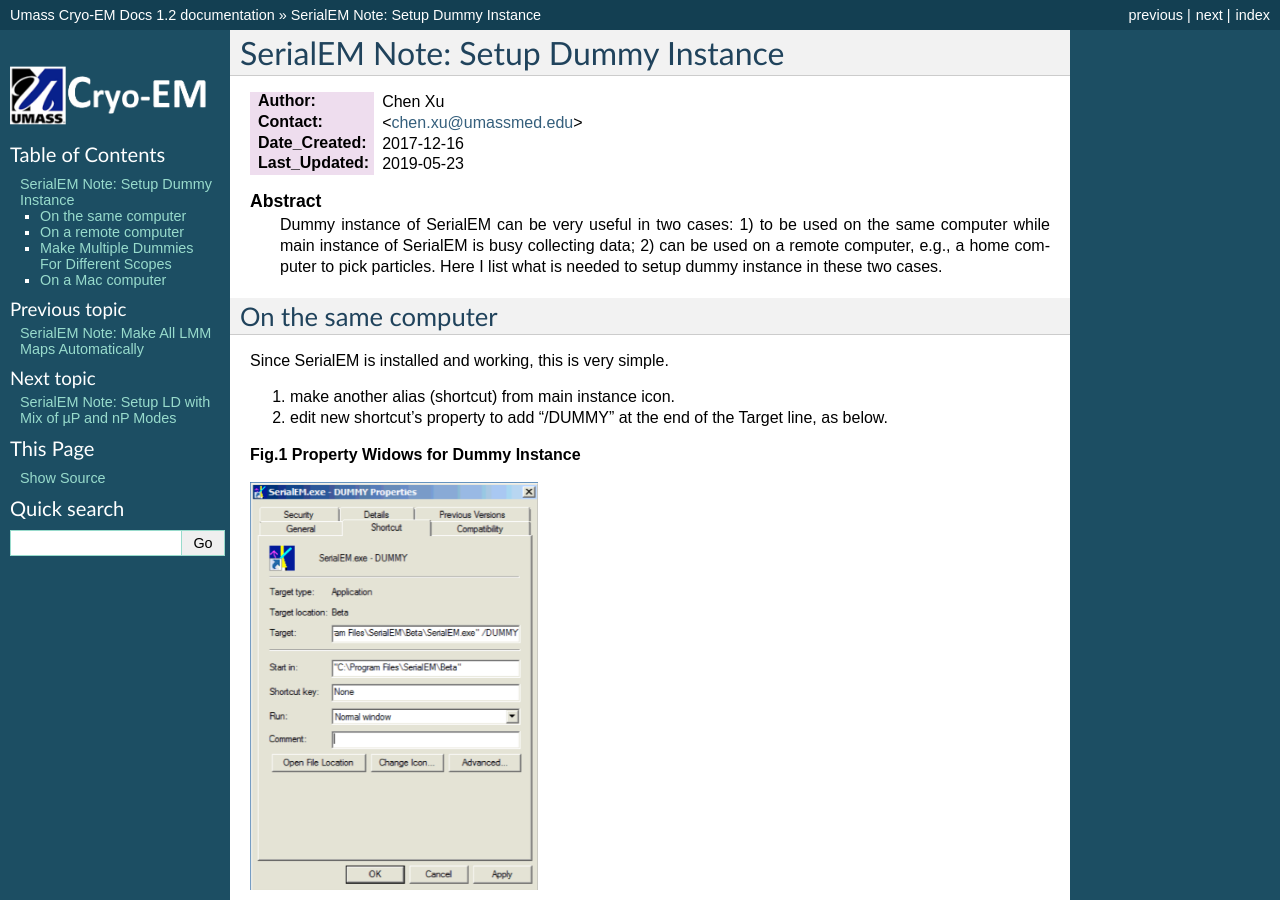
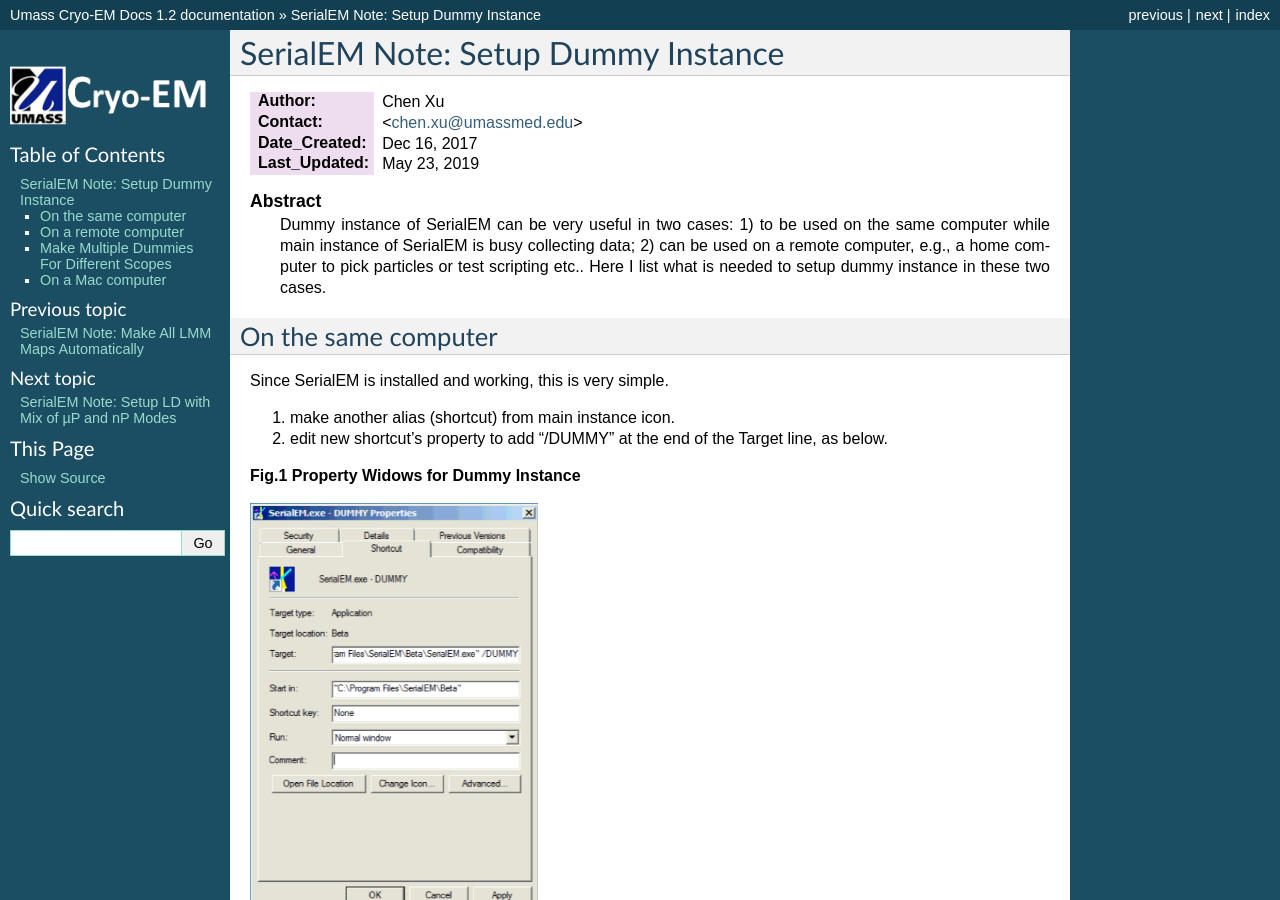
Before and after one commit to xuchen66/sphinx-emdocs, a Sphinx documentation site: the page built from source/serialEM-note-setup-dummy.rst, in a window 1280 px wide and 900 px high. Built offline with Sphinx 7.4.7, drawn with Linux system fonts in a browser that asks for light colours; pages that are not in the unit, such as notebooks, are missing from menus.

Commit message:
Update serialEM-note-setup-dummy.rst

```diff
--- a/source/serialEM-note-setup-dummy.rst
+++ b/source/serialEM-note-setup-dummy.rst
@@ -6,14 +6,14 @@
 
 :Author: Chen Xu
 :Contact: <chen.xu@umassmed.edu>
-:Date_Created: 2017-12-16
-:Last_Updated: 2019-05-23
+:Date_Created: Dec 16, 2017
+:Last_Updated: May 23, 2019
 
 .. glossary::
 
    Abstract
       Dummy instance of SerialEM can be very useful in two cases: 1) to be used on the same computer while main instance of SerialEM is busy
-      collecting data; 2) can be used on a remote computer, e.g., a home computer to pick particles. Here I list what is needed to setup
+      collecting data; 2) can be used on a remote computer, e.g., a home computer to pick particles or test scripting etc.. Here I list what is needed to setup
       dummy instance in these two cases.
 
 .. _on-the-same-omputer:
```
